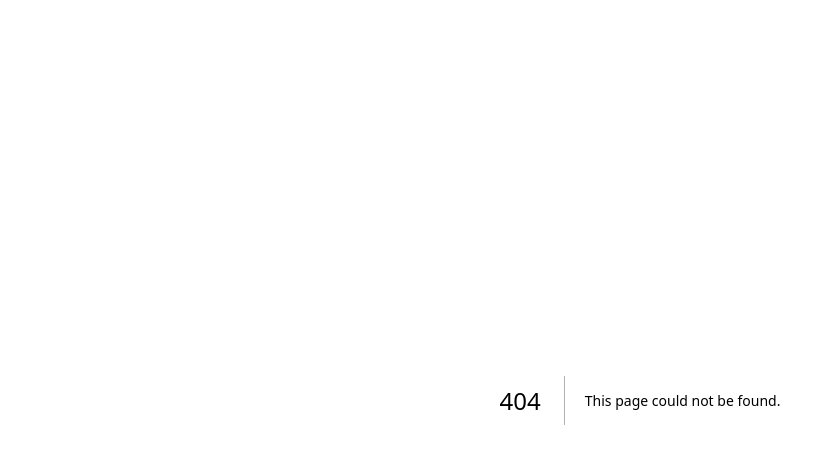
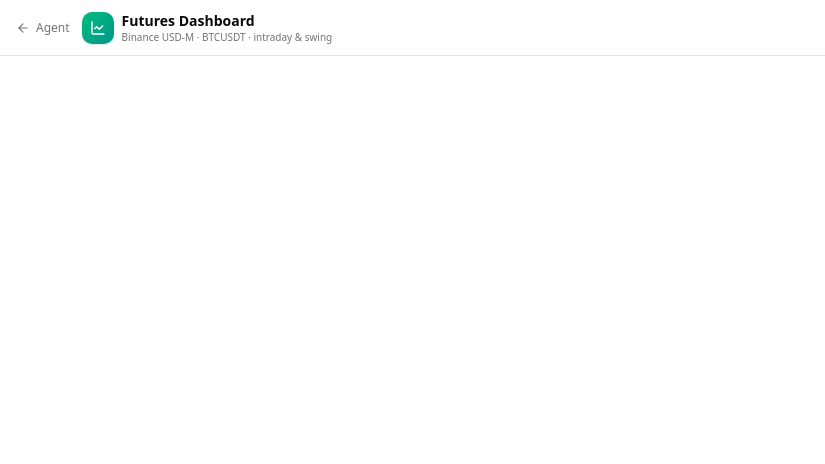
Before and after one commit to shubhamtaywade82/agentic-chat, a Next.js app: page /dashboard in a window 1280 px wide. Before the commit this address had no page. Shown: the top 464 px of the page, without its empty margins (0-825 px from the left). Built offline with nearby package versions, Linux system fonts and the light colour scheme.

Commit message:
Add futures dashboard shell, route, and nav link

```diff
--- /dev/null
+++ b/src/app/dashboard/page.tsx
@@ -0,0 +1,7 @@
+"use client"
+
+import { FuturesDashboard } from "@/components/futures-dashboard/FuturesDashboard"
+
+export default function DashboardPage() {
+  return <FuturesDashboard />
+}
--- a/src/components/agent-chat/index.tsx
+++ b/src/components/agent-chat/index.tsx
@@ -1,6 +1,7 @@
 "use client"
 
 import { useEffect, useRef, useState, useSyncExternalStore } from "react"
+import Link from "next/link"
 import { useAgentStore } from "@/store/agent-store"
 import { AgentMessageView } from "./agent-message"
 import { UserMessageView } from "./user-message"
@@ -9,7 +10,7 @@ import { Sidebar } from "./sidebar"
 import { AgentRuntimePanel } from "./agent-runtime-panel"
 import { AgentConfigDialog } from "./agent-config-dialog"
 import { LiveTickerBar } from "./live-ticker-bar"
-import { Bot, PanelLeft, PanelLeftOpen, Trash2, Zap, Settings } from "lucide-react"
+import { Bot, PanelLeft, PanelLeftOpen, Trash2, Zap, Settings, LineChart } from "lucide-react"
 import { Button } from "@/components/ui/button"
 import { Sheet, SheetContent, SheetTrigger, SheetTitle, SheetDescription } from "@/components/ui/sheet"
 import { Badge } from "@/components/ui/badge"
@@ -82,6 +83,13 @@ export function AgentChat() {
         </div>
 
         <div className="ml-auto flex items-center gap-2">
+          <Link href="/dashboard">
+            <Button variant="outline" size="sm" className="h-7 gap-1.5 px-2 text-xs">
+              <LineChart className="h-3 w-3 text-muted-foreground" />
+              <span className="hidden sm:inline">Dashboard</span>
+            </Button>
+          </Link>
+
           <Badge variant="outline" className="gap-1 border-emerald-500/40 bg-emerald-500/10 text-emerald-600 dark:text-emerald-400 font-mono text-[10px]">
             <Zap className="h-2.5 w-2.5" /> Real LLM
           </Badge>
--- /dev/null
+++ b/src/components/futures-dashboard/FuturesDashboard.tsx
@@ -0,0 +1,44 @@
+"use client"
+
+import { useState } from "react"
+import Link from "next/link"
+import { LineChart, ArrowLeft } from "lucide-react"
+
+export function FuturesDashboard() {
+  const [activeSymbol, setActiveSymbol] = useState("BTCUSDT")
+
+  return (
+    <div className="flex h-screen flex-col overflow-hidden bg-background">
+      <header className="flex h-14 shrink-0 items-center gap-3 border-b border-border bg-background/80 px-4 backdrop-blur">
+        <Link href="/" className="flex items-center gap-1.5 text-xs text-muted-foreground hover:text-foreground transition">
+          <ArrowLeft className="h-3.5 w-3.5" /> Agent
+        </Link>
+        <div className="flex items-center gap-2">
+          <div className="flex h-8 w-8 items-center justify-center rounded-lg bg-gradient-to-br from-emerald-500 to-teal-600 text-white shadow-sm">
+            <LineChart className="h-4 w-4" />
+          </div>
+          <div className="leading-tight">
+            <h1 className="text-sm font-semibold">Futures Dashboard</h1>
+            <p className="hidden text-[10px] text-muted-foreground sm:block">
+              Binance USD-M · {activeSymbol} · intraday & swing
+            </p>
+          </div>
+        </div>
+      </header>
+
+      <div className="min-h-0 flex-1 overflow-y-auto p-4">
+        <div className="grid grid-cols-1 gap-4 lg:grid-cols-[240px_1fr_300px]">
+          <div id="dashboard-watchlist-slot" />
+          <div className="space-y-4">
+            <div id="dashboard-chart-slot" />
+            <div id="dashboard-orderbook-slot" />
+          </div>
+          <div className="space-y-4">
+            <div id="dashboard-sentiment-slot" />
+            <div id="dashboard-positions-slot" />
+          </div>
+        </div>
+      </div>
+    </div>
+  )
+}
```
